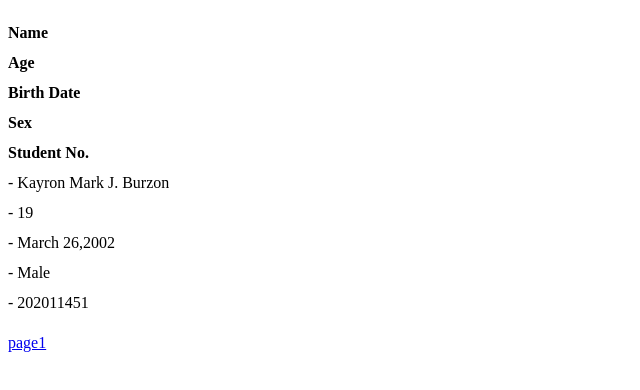
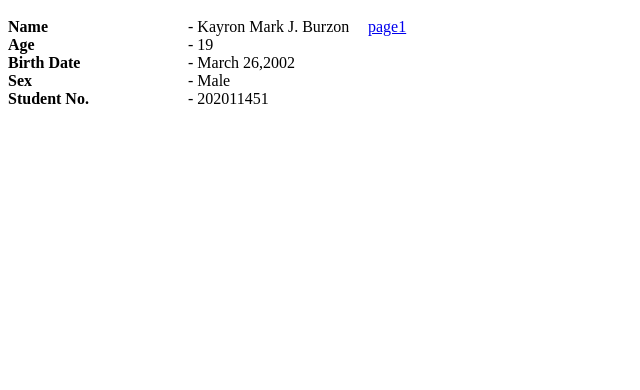
Before and after one commit to burzonkayron/burzonkayron.github.io, a plain HTML site: page index.html in a window 1280 px wide. Shown: the part 48-438 px from the top of the page, without its empty margins (0-640 px from the left). Drawn offline with Linux system fonts and the light colour scheme.

Commit message:
Update index.html

```diff
--- a/index.html
+++ b/index.html
@@ -5,19 +5,12 @@
     #labels{
       height:150px;
       width:100px;
-      float:center;
+      float:left;
     }
     #labels{
       height:150px;
       width:180px;
-      float:center;
-    }
-    label{
-      margin-bottom:10px;
-    }
-    label{
-      line-height:30px;
-    }
+      float:left;
 
   </style>
 </head>
@@ -32,7 +25,7 @@
       <label><b>Student No.</b></label><br>
     </div>
     <div id ="labels">
-      <label>- Kayron Mark J. Burzon</label><br>
+      <label>-  Kayron Mark J. Burzon</label><br>
       <label>- 19</label><br>
       <label>- March 26,2002</label><br>
       <label>- Male</label><br>
@@ -41,4 +34,4 @@
   </form>
 </div>
 </body>
-<a href="page1.html" style = "float: left">page1</a>
+<a href="page1.html">page1</a>
```
